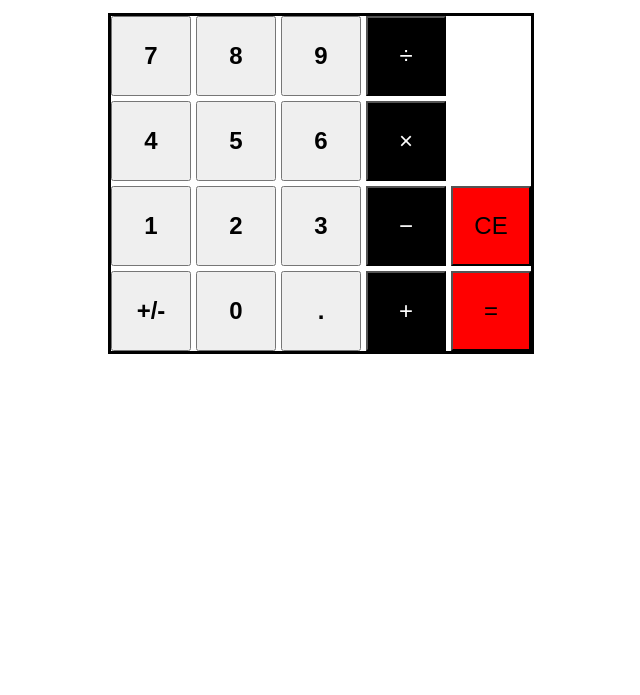
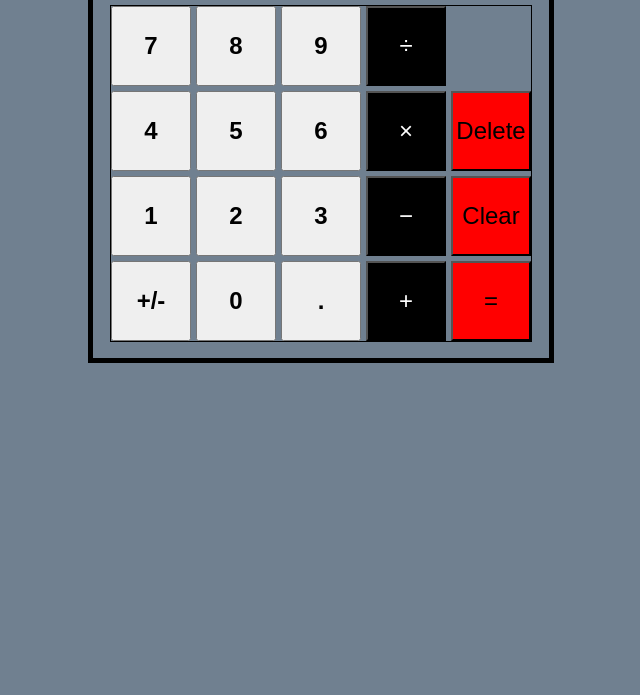
Before and after one commit to scGetStuff/top-f-calculator, a plain HTML site: page index.html in a window 1280 px wide. Shown: the part 105-800 px from the top of the page, without its empty margins (319-959 px from the left). Drawn offline with Linux system fonts and the light colour scheme.

Commit message:
add delete btn, fixed alignment

```diff
--- a/index.html
+++ b/index.html
@@ -11,14 +11,14 @@
 </head>
 
 <body>
+
     <h1>Calculator</h1>
 
-    <div class="display">
+    <div class="calculator">
+
         <input id="result" type="text" value="0" readonly>
-    </div>
 
-    <div class="container">
-
+        <div class="buttons">
             <div class="numbers">
                 <button value="7" class="btn-number">7</button>
                 <button value="8" class="btn-number">8</button>
@@ -33,17 +33,17 @@
                 <button value="0" class="btn-number">0</button>
                 <button value="decimal" class="btn-number">.</button>
             </div>
-
             <div class="operators">
                 <button value="divide" class="btn-operator">&divide;</button>
                 <button value="multiply" class="btn-operator">&times;</button>
                 <button value="subtract" class="btn-operator">&minus;</button>
                 <button value="add" class="btn-operator">&plus;</button>
             </div>
-
             <div class="actions">
-            <button value="clear" class="btn-action">CE</button>
+                <button value="del" class="btn-action">Delete</button>
+                <button value="clear" class="btn-action">Clear</button>
                 <button value="equal" class="btn-action">&equals;</button>
+            </div>
         </div>
 
     </div>
--- a/styles.css
+++ b/styles.css
@@ -6,40 +6,48 @@ html {
 *::before,
 *::after {
     box-sizing: inherit;
-}
-
-body * {
     margin: 0;
     padding: 0;
 }
 
 body {
+    background-color: slategray;
     display: flex;
+    flex-direction: column;
+    justify-content: center;
     align-items: center;
-    flex-direction: column;
 }
 
-.container > div {
+.calculator {
+    outline: 5px solid black;
+    padding: 1rem;
+    display: flex;
+    flex-direction: column;
+    justify-content: center;
+    align-items: center;
+    gap: 1rem;
+}
+
+.display {
+    width: 100%;
+    display: flex;
+}
+
+#result {
+    width: 100%;
+    text-align: right;
+    font-size: xx-large;
+}
+
+.buttons,
+.buttons > div {
     gap: 5px;
 }
 
-.container {
-    border: 3px solid black;
+.buttons {
+    border: 1px solid black;
     display: flex;
-    justify-content: space-evenly;
-    flex-wrap: wrap;
-    gap: 5px;
-}
-
-.display {
-    display: flex;
-    justify-content: flex-end;
-    margin: 1rem;
-}
-
-#result {
-    text-align: right;
-    font-size: xx-large;
+    justify-content: flex-start;
 }
 
 .numbers {
```
Lines whose indentation alone changed are shown as unchanged.
